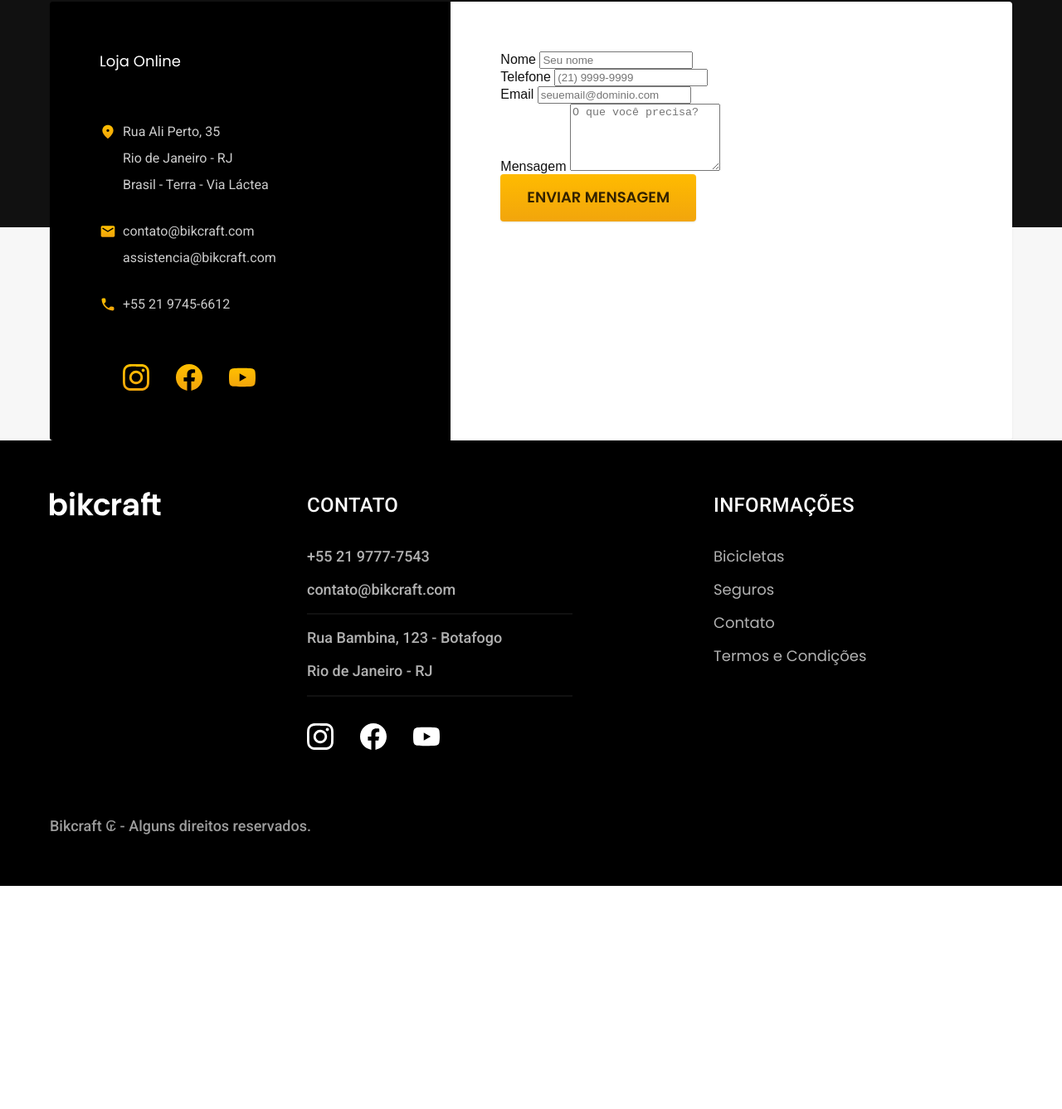
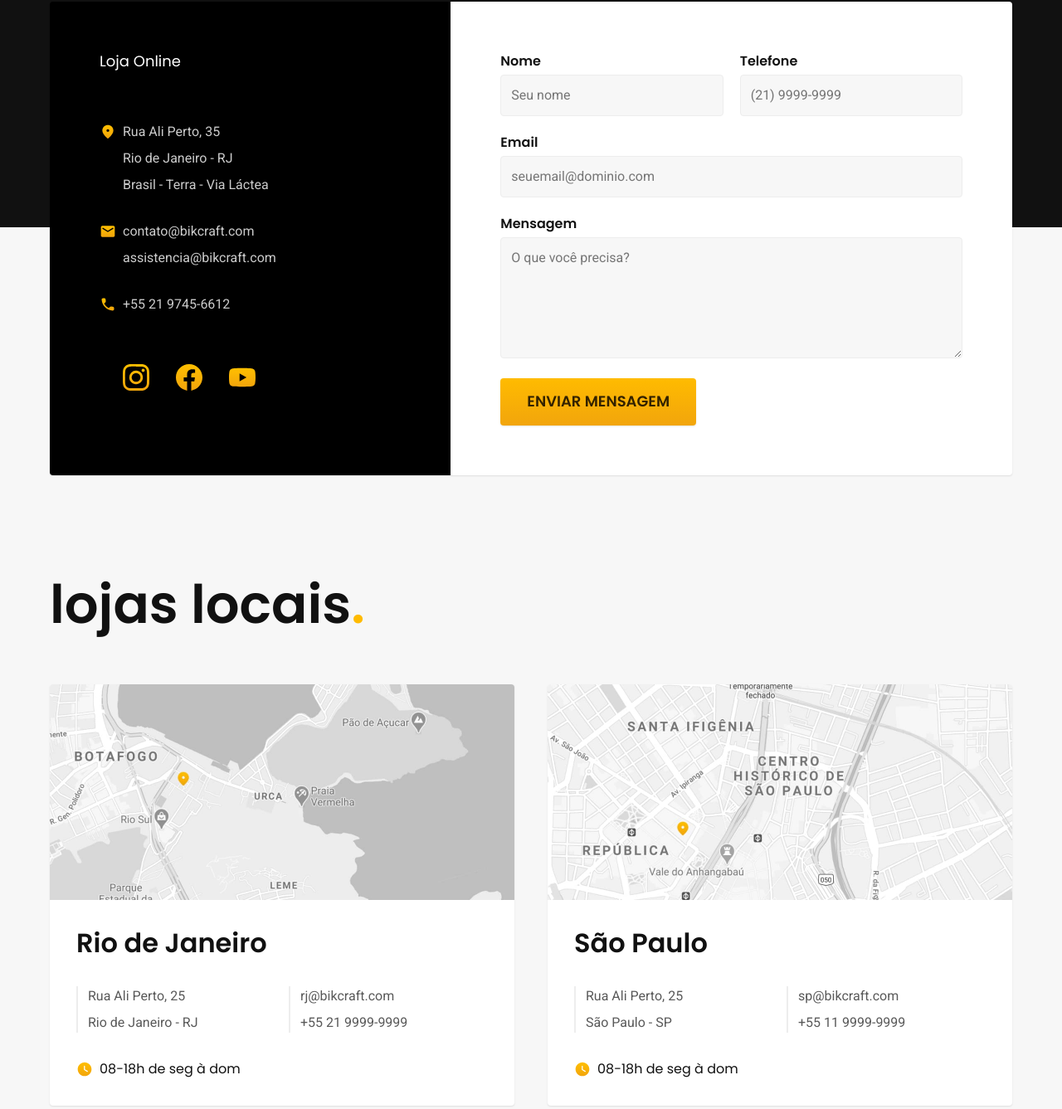
Before and after one commit to devcyber-th/Projeto_LojaDeBikes, a plain HTML site: page contato.html in a window 1280 px wide. Shown: the part 326-1663 px from the top of the page at 83% size. Before the commit the page ends 1394 px from the top, so only its background shows below. Drawn offline with Linux system fonts and the light colour scheme.

Commit message:
Finalização da página contato

```diff
--- a/contato.html
+++ b/contato.html
@@ -74,15 +74,15 @@
                 <label for="telefone">Telefone</label>
                 <input type="text" name="telefone" id="telefone" placeholder="(21) 9999-9999">
               </div>
-              <div>
+              <div class="col-2">
                 <label for="email">Email</label>
                 <input type="email" name="email" id="email" placeholder="seuemail@dominio.com">
               </div>
-              <div>
+              <div class="col-2">
                 <label for="mensagem">Mensagem</label>
                 <textarea rows="5" name="mensagem" id="mensagem" placeholder="O que você precisa?"></textarea>
               </div>
-              <button class="botao">Enviar Mensagem</button>
+              <button class="botao col-2">Enviar Mensagem</button>
 
             </form>
           </section>
@@ -90,6 +90,40 @@
 
 
     </main>
+
+    <article class="lojas container">
+      <h2 class="font-1-xxl">lojas locais<span class="cor-p1">.</span></h2>
+      <div class="lojas-item">
+        <img src="./img/lojas/rj.jpg" alt="mapa com o endereço da loja">
+        <div class="lojas-conteudo">
+          <h3 class="font-1-xl">Rio de Janeiro</h3>
+          <div class="lojas-dados font-2-s cor-c8">
+            <p>Rua Ali Perto, 25</p>
+            <p>Rio de Janeiro - RJ</p>
+          </div>
+          <div class="lojas-dados font-2-s cor-c8">
+            <a href="mailto:rj@bikcraft.com">rj@bikcraft.com</a>
+            <a href="tel:+552199999999">+55 21 9999-9999</a>
+          </div>
+          <p class="lojas-tempo font-1-s"><img src="img/icones/horario.svg" alt="">08-18h de seg à dom</p>
+        </div>
+      </div>
+      <div class="lojas-item">
+        <img src="./img/lojas/sp.jpg" alt="mapa com o endereço da loja">
+        <div class="lojas-conteudo">
+          <h3 class="font-1-xl">São Paulo</h3>
+          <div class="lojas-dados font-2-s cor-c8">
+            <p>Rua Ali Perto, 25</p>
+            <p>São Paulo - SP</p>
+          </div>
+          <div class="lojas-dados font-2-s cor-c8">
+            <a href="mailto:rj@bikcraft.com">sp@bikcraft.com</a>
+            <a href="tel:+551199999999">+55 11 9999-9999</a>
+          </div>
+          <p class="lojas-tempo font-1-s"><img src="img/icones/horario.svg" alt="">08-18h de seg à dom</p>
+        </div>
+      </div>
+    </article>
 
     <footer class="footer-bg">
       <div class="footer container">
--- a/css/contato/lojas.css
+++ b/css/contato/lojas.css
@@ -0,0 +1,67 @@
+.lojas {
+    display: grid;
+    grid-template-columns: 1fr 1fr;
+    gap: 0 40px;
+    padding-top: 120px;
+    padding-bottom: 120px;
+}
+
+.lojas h2 {
+    grid-column: 1/-1;
+    margin-bottom: 60px;
+}
+
+.lojas img {
+    border-radius: 4px 4px 0 0;
+}
+
+.lojas-item {
+    border-radius: 4px;
+    background: var(--cor-0);
+    box-shadow: 0 1px 2px rgba(0,0,0,.1);
+}
+
+.lojas-conteudo {
+    display: grid;
+    grid-template-columns: 1fr 1fr;
+    gap: 32px 16px;
+    padding: 32px;
+}
+
+.lojas-conteudo h3,
+.lojas-tempo {
+    grid-column: 1/-1;
+}
+
+.lojas-dados {
+    display: grid;
+    gap: 8px;
+    border-left: 2px solid var(--cor-2);
+    padding-left: 12px;
+}
+
+.lojas-tempo {
+    display: flex;
+    align-items: center;
+    gap: 8px;
+}
+
+@media (max-width: 800px) {
+    .lojas {
+        gap: 20px;
+        padding-top: 60px;
+        padding-bottom: 60px;
+    }
+    .lojas h2 {
+        margin-bottom: 32px;
+    }
+    .lojas-conteudo {
+        grid-template-columns: 1fr;
+    }
+}
+
+@media (max-width: 600px) {
+    .lojas {
+        grid-template-columns: 1fr;
+    }
+}
--- a/css/utilidades/componentes.css
+++ b/css/utilidades/componentes.css
@@ -18,6 +18,7 @@
   font: 600 1.125rem/1.35 "Poppins", sans-serif;
   max-width: max-content;
   border: none;
+  cursor: pointer;
 }
 
 .botao:hover {
--- a/css/utilidades/formulario.css
+++ b/css/utilidades/formulario.css
@@ -0,0 +1,45 @@
+.form {
+    display: grid;
+    grid-template-columns: 1fr 1fr;
+    gap: 20px;
+}
+
+.form label {
+    display: block;
+    font: 600 1rem/1.5 'Poppins', sans-serif;
+    margin-bottom: 4px;
+}
+
+.form .col-2 {
+    grid-column: span 2;
+}
+
+.form input[type="text"],
+.form input[type="email"],
+.form textarea {
+    font: 400 1rem/1.5 "Roboto", sans-serif;
+    background: var(--cor-1);
+    border: 1px solid var(--cor-2);
+    padding: 12px;
+    border-radius: 4px;
+    width: 100%;
+    box-sizing: border-box;
+}
+
+.form input[type="text"]:focus,
+.form input[type="email"]:focus,
+.form textarea:focus {
+    outline: none;
+    border-color: var(--cor-p1);
+    background: var(--cor-0);
+    box-shadow: 0 0 0 2px #fea;
+}
+
+@media (max-width: 600px) {
+    .form {
+        grid-template-columns: 1fr;
+    }
+    .form .col-2 {
+        grid-column: 1;
+    }
+}
```
